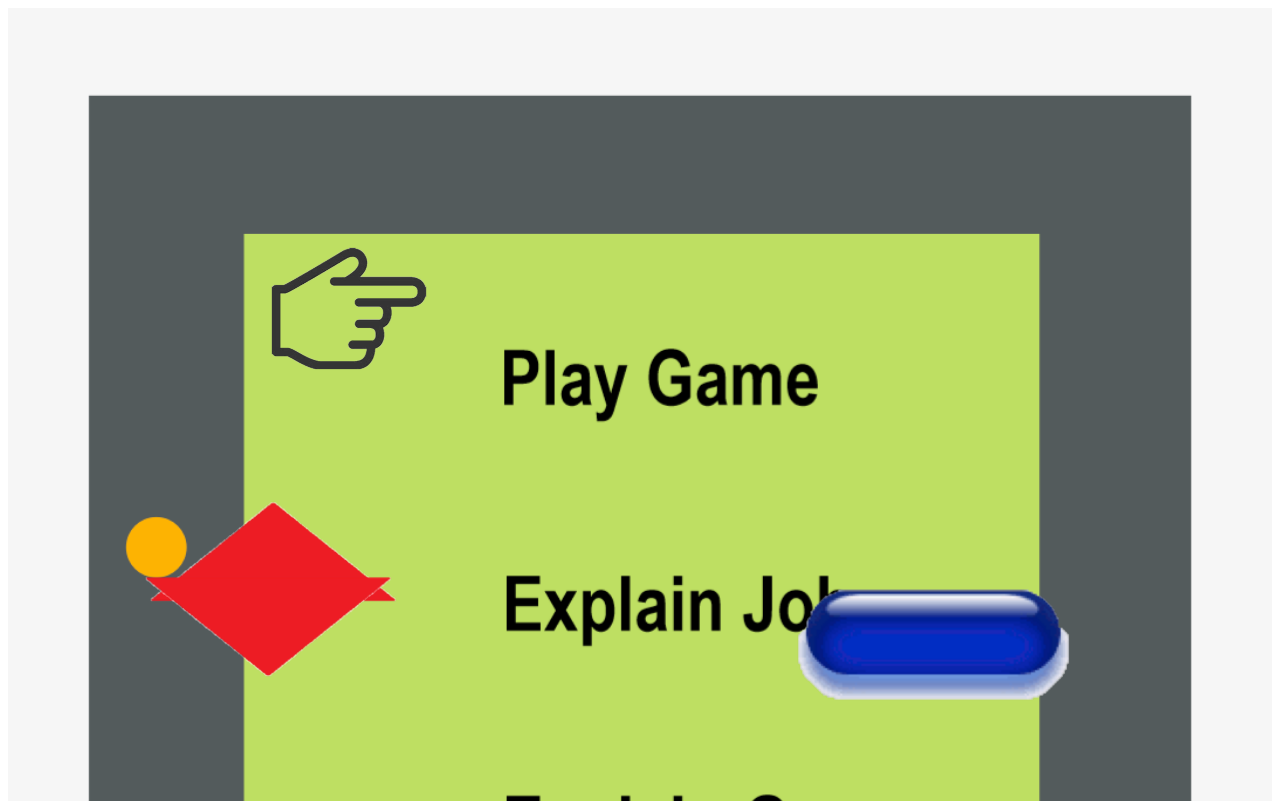
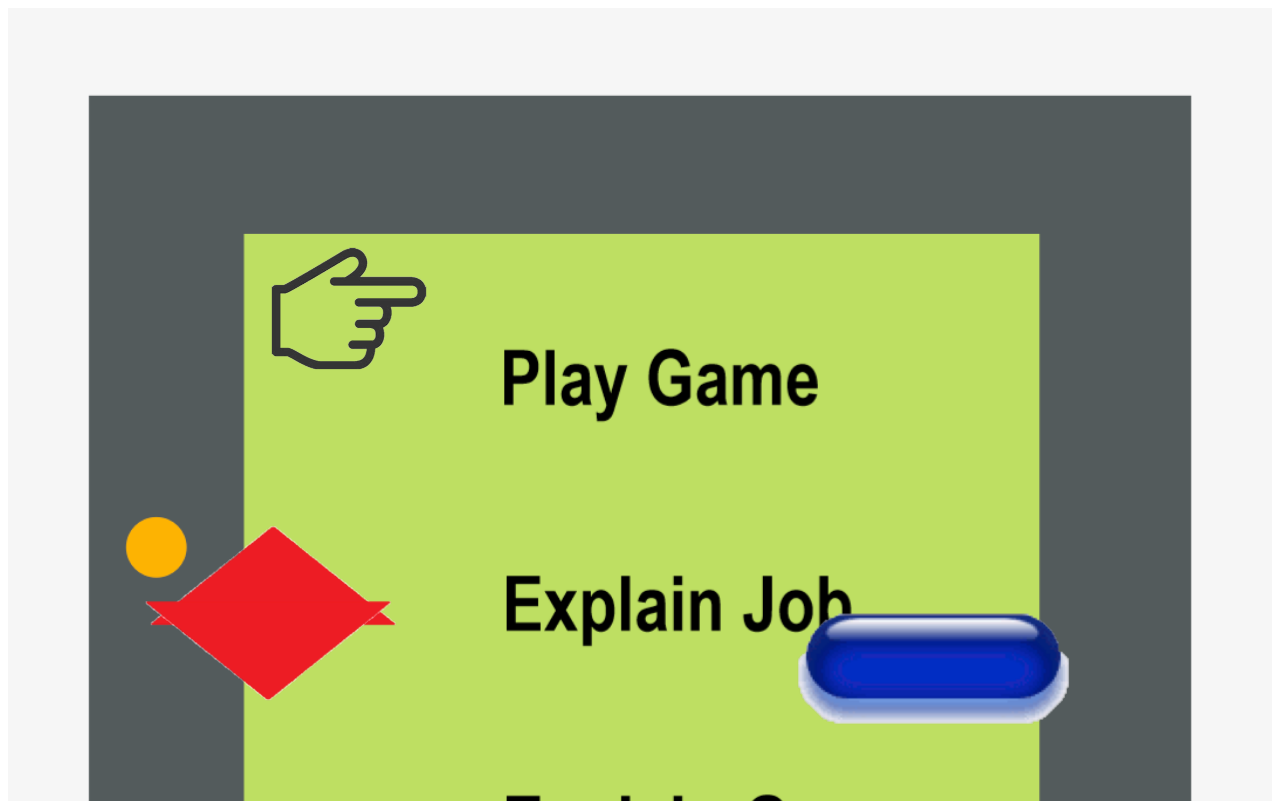
Before and after one commit to Paipoi8387/Lovegame, a plain HTML site: page index.html in a window 1280 px wide. Shown: the top 801 px of the page. Drawn offline with Linux system fonts and the light colour scheme.

Commit message:
修正中

```diff
--- a/index.html
+++ b/index.html
@@ -6,13 +6,13 @@
 </head>
 <body>
     <img src='img/game.png' alt='フィールド' width='100%'>
-    <div style="position:absolute; top:62%; left:11%; ">
+    <div style="position:absolute; top:65%; left:11%; ">
         <input type='image' src='img/down.png' title='up' width='100%' onClick='button_up()'>
     </div>
-    <div style="position:absolute; top:71%; left:11%;">
+    <div style="position:absolute; top:74%; left:11%;">
         <input type='image' src='img/up.png' title='down' width='100%' onClick='button_down()'>
     </div>
-    <div style="position:absolute; top:62%; left:61%;">
+    <div style="position:absolute; top:65%; left:61%;">
         <input type='image' src='img/enter.png' title='enter' width='100%' onClick='button_enter()'>
     </div>
     <div style="position:absolute; top:4%; left:5%;">
```
